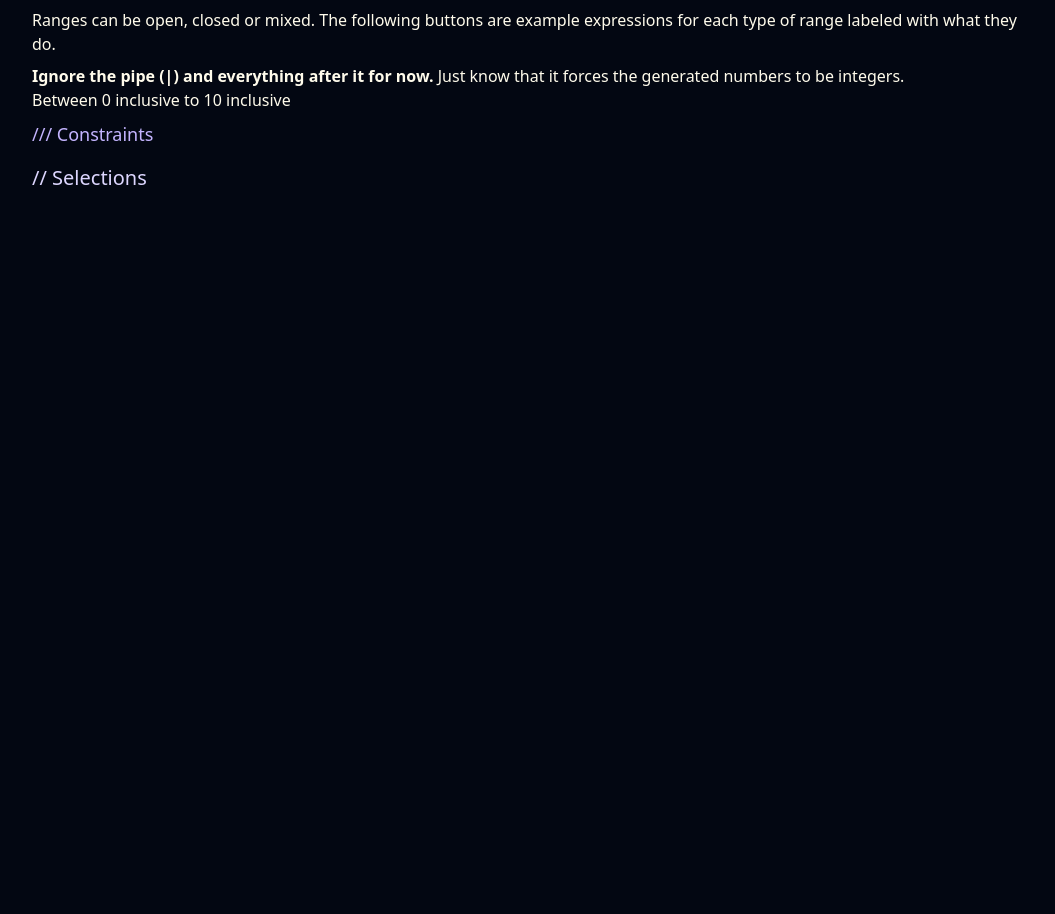
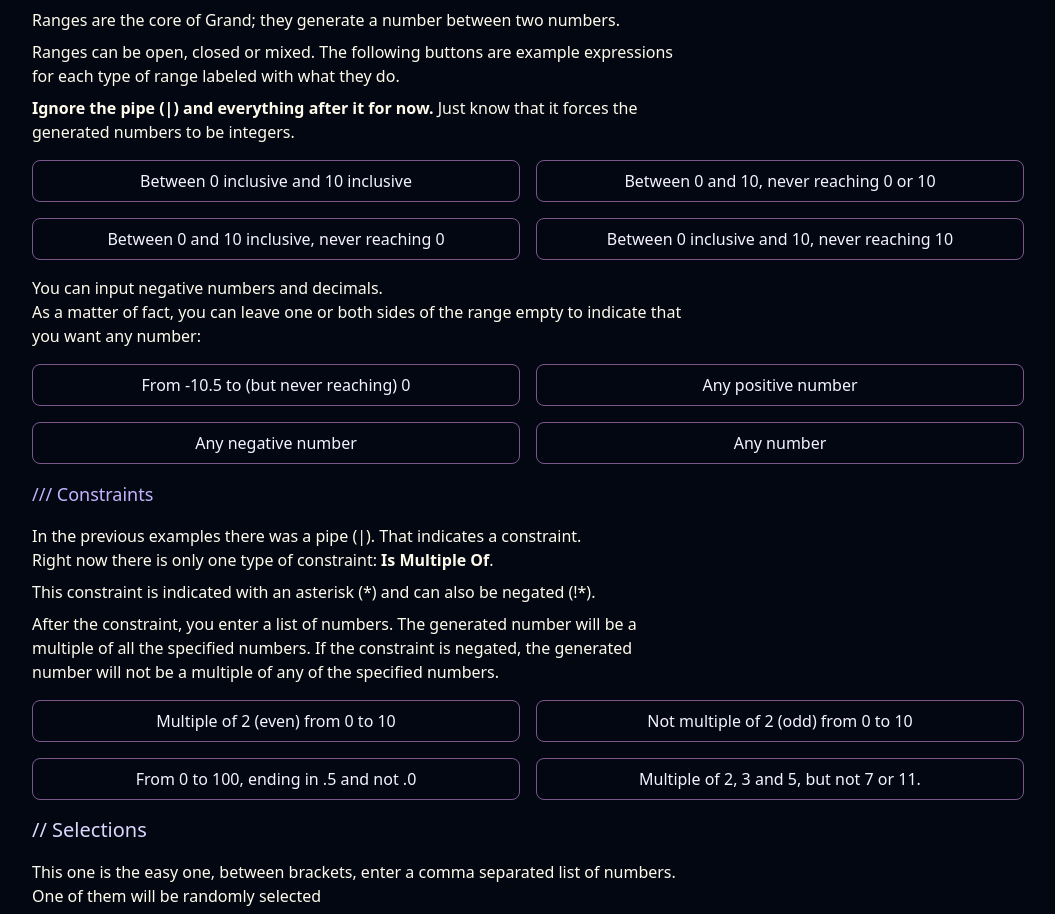
Before and after one commit to A31Nesta/black.observer, a React (Vite) app: page /libraries/grand in a window 1280 px wide. Shown: the part 560-1474 px from the top of the page, without its empty margins (112-1167 px from the left). Before the commit the page ends 800 px from the top, so only its background shows below. Built offline with nearby package versions, Linux system fonts and the light colour scheme; no server answers.

Commit message:
finish grand guide

```diff
--- a/src/App.tsx
+++ b/src/App.tsx
@@ -9,7 +9,7 @@
         <div className="bg-gradient-to-br from-gray-950 to-fuchsia-950/50 min-h-lvh">
             <BONav></BONav>
             <div className="m-auto max-w-7xl p-4 pt-5">
-                <A31Pres className="max-w-lg" />
+                <A31Pres className="max-w-lg m-auto" />
             </div>
             <main className="m-auto max-w-5xl p-4 pt-5">
 
--- /dev/null
+++ b/src/ScrollOnRoute.tsx
@@ -0,0 +1,15 @@
+import { ReactNode, useLayoutEffect } from 'react';
+import { useLocation } from 'react-router';
+
+function ScrollOnRoute({ children }: { children: ReactNode }) {
+  const location = useLocation();
+
+  useLayoutEffect(() => {
+    // Scroll to the top of the page when the route changes
+    window.scrollTo({ top: 0, left: 0, behavior: 'instant' });
+  }, [location.pathname]);
+
+  return children;
+};
+
+export default ScrollOnRoute;
--- a/src/main.tsx
+++ b/src/main.tsx
@@ -10,10 +10,12 @@
 import Reclibs from './pages/reclibs.tsx'
 import Obstruction from './pages/reclibs/obstruction.tsx'
 import GRandWebsite from './pages/libraries/grand.tsx'
+import ScrollOnRoute from './ScrollOnRoute.tsx'
 
 createRoot(document.getElementById('root')!).render(
   <BrowserRouter>
     <StrictMode>
+      <ScrollOnRoute>
         <Routes>
           <Route path='/' element={<App />} />
 
@@ -31,6 +33,7 @@
             <Route path='obstruction' element={<Obstruction />} />
           </Route>
         </Routes>
+      </ScrollOnRoute>
     </StrictMode>
   </BrowserRouter>,
 )
--- a/src/pages/libraries/grand.tsx
+++ b/src/pages/libraries/grand.tsx
@@ -21,6 +21,11 @@
                 setResultOk(false);
             })
     });
+
+    function setExpressionAndScroll(expr: string) {
+        setExpression(expr);
+        window.scrollTo({ top: 0, left: 0, behavior: "smooth" });
+    }
 
     function generate(event: FormEvent) {
         event.preventDefault();
@@ -71,10 +76,10 @@
         <>
             <BONav />
             <main className="max-w-5xl m-auto p-4 pt-5">
-                <h1 className="text-2xl md:text-3xl text-center font-marcellus mb-5">Glorified Rand</h1>
+                <h1 className="text-2xl md:text-3xl text-center font-marcellus mb-5">Glorified <span className="font-mono">rand();</span></h1>
 
                 <p className="p-4 border rounded-2xl border-blue-300 bg-violet-400/10 my-4">
-                    Constraint-based JIT-compiled regex-like language for random number generation.
+                    JIT-compiled regex-like language for constraint-based random number generation.
                 </p>
 
                 <div className="flex flex-col md:flex-row gap-4 w-full">
@@ -83,7 +88,7 @@
                         <form onSubmit={generate}>
                             <div className="flex flex-row gap-2">
                                 <input type="text" value={expression} onChange={(e)=>{setExpression(e.target.value)}} className="p-2 bg-violet-300 font-mono text-fuchsia-950 rounded-xl grow" />
-                                <button type="submit" className="p-2 bg-violet-900 rounded-xl">Run</button>
+                                <button type="submit" className="p-2 bg-violet-900 rounded-xl hover:cursor-pointer">Run</button>
                             </div>
                         </form>
                     </div>
@@ -99,28 +104,94 @@
                     </div>
                 </div>
 
-                <h2 className="text-2xl mt-8 mb-4 text-fuchsia-200">/ The Language</h2>
+                <h2 className="text-2xl mt-16 mb-4 text-fuchsia-200">/ The Language</h2>
                 <p>
                     The language is designed to be intuitive and easy to learn;
                     here is everything you need to know:
                 </p>
                 <h3 className="text-xl my-4 text-violet-200">// Ranges</h3>
-                <p className="mb-2">
+                <p className="mb-2 max-w-2/3">
                     Ranges are the core of Grand; they generate a number between two numbers.
                 </p>
-                <p className="mb-2">
+                <p className="mb-2 max-w-2/3">
                     Ranges can be open, closed or mixed. The following buttons are example
                     expressions for each type of range labeled with what they do.
                 </p>
-                <p>
+                <p className="max-w-2/3">
                     <span className="font-bold">Ignore the pipe (|) and everything
                     after it for now.</span> Just know that it forces the generated numbers to be integers.
                 </p>
-                <button onClick={() => setExpression("0..10|*1")}>
-                    Between 0 inclusive to 10 inclusive
+                {/* BUTTONS */}
+                <div className="mt-4 flex flex-col md:flex-row gap-4 flex-wrap">
+                    <button onClick={() => setExpressionAndScroll("0..10|*1")} className="p-2 border border-fuchsia-300/50 text-violet-50 basis-1/3 grow rounded-lg hover:bg-fuchsia-950/25 hover:cursor-pointer">
+                        Between 0 inclusive and 10 inclusive
+                    </button>
+                    <button onClick={() => setExpressionAndScroll("0,,10|*1")} className="p-2 border border-fuchsia-300/50 text-violet-50 basis-1/3 grow rounded-lg hover:bg-fuchsia-950/25 hover:cursor-pointer">
+                        Between 0 and 10, never reaching 0 or 10
+                    </button>
+                    <button onClick={() => setExpressionAndScroll("0,.10|*1")} className="p-2 border border-fuchsia-300/50 text-violet-50 basis-1/3 grow rounded-lg hover:bg-fuchsia-950/25 hover:cursor-pointer">
+                        Between 0 and 10 inclusive, never reaching 0
+                    </button>
+                    <button onClick={() => setExpressionAndScroll("0.,10|*1")} className="p-2 border border-fuchsia-300/50 text-violet-50 basis-1/3 grow rounded-lg hover:bg-fuchsia-950/25 hover:cursor-pointer">
+                        Between 0 inclusive and 10, never reaching 10
+                    </button>
+                </div>
+                <p className="mt-4 mb-2 max-w-2/3">
+                    You can input negative numbers and decimals.
+                    <br />
+                    As a matter of fact, you can leave one or both sides of the range empty to indicate
+                    that you want any number:
+                </p>
+                <div className="mt-4 flex flex-col md:flex-row gap-4 flex-wrap">
+                    <button onClick={() => setExpressionAndScroll("-10.5.,0|*0.5")} className="p-2 border border-fuchsia-300/50 text-violet-50 basis-1/3 grow rounded-lg hover:bg-fuchsia-950/25 hover:cursor-pointer">
+                        From -10.5 to (but never reaching) 0
+                    </button>
+                    <button onClick={() => setExpressionAndScroll("0..")} className="p-2 border border-fuchsia-300/50 text-violet-50 basis-1/3 grow rounded-lg hover:bg-fuchsia-950/25 hover:cursor-pointer">
+                        Any positive number
+                    </button>
+                    <button onClick={() => setExpressionAndScroll("..0")} className="p-2 border border-fuchsia-300/50 text-violet-50 basis-1/3 grow rounded-lg hover:bg-fuchsia-950/25 hover:cursor-pointer">
+                        Any negative number
+                    </button>
+                    <button onClick={() => setExpressionAndScroll("..")} className="p-2 border border-fuchsia-300/50 text-violet-50 basis-1/3 grow rounded-lg hover:bg-fuchsia-950/25 hover:cursor-pointer">
+                        Any number
+                    </button>
+                </div>
+                <h4 className="text-lg my-4 text-violet-300">/// Constraints</h4>
+                <p className="mb-2 max-w-2/3">
+                    In the previous examples there was a pipe (|). That indicates a constraint.
+                    <br />
+                    Right now there is only one type of constraint: <span className="font-bold">Is Multiple Of</span>.
+                </p>
+                <p className="mb-2 max-w-2/3">
+                    This constraint is indicated with an asterisk (*) and can also be negated (!*).
+                </p>
+                <p className="mb-2 max-w-2/3">
+                    After the constraint, you enter a list of numbers. The generated number will be a multiple of all
+                    the specified numbers. If the constraint is negated, the generated number will not be a multiple
+                    of any of the specified numbers.
+                </p>
+                <div className="mt-4 flex flex-col md:flex-row gap-4 flex-wrap">
+                    <button onClick={() => setExpressionAndScroll("0..10|*2")} className="p-2 border border-fuchsia-300/50 text-violet-50 basis-1/3 grow rounded-lg hover:bg-fuchsia-950/25 hover:cursor-pointer">
+                        Multiple of 2 (even) from 0 to 10
+                    </button>
+                    <button onClick={() => setExpressionAndScroll("0..10|*1|!*2")} className="p-2 border border-fuchsia-300/50 text-violet-50 basis-1/3 grow rounded-lg hover:bg-fuchsia-950/25 hover:cursor-pointer">
+                        Not multiple of 2 (odd) from 0 to 10
+                    </button>
+                    <button onClick={() => setExpressionAndScroll("0..100|*0.5|!*1")} className="p-2 border border-fuchsia-300/50 text-violet-50 basis-1/3 grow rounded-lg hover:bg-fuchsia-950/25 hover:cursor-pointer">
+                        From 0 to 100, ending in .5 and not .0
+                    </button>
+                    <button onClick={() => setExpressionAndScroll("0..10000|*2,3,5|!*7,11")} className="p-2 border border-fuchsia-300/50 text-violet-50 basis-1/3 grow rounded-lg hover:bg-fuchsia-950/25 hover:cursor-pointer">
+                        Multiple of 2, 3 and 5, but not 7 or 11.
+                    </button>
+                </div>
+                <h3 className="text-xl my-4 text-violet-200">// Selections</h3>
+                <p className="mb-2 max-w-2/3">
+                    This one is the easy one, between brackets, enter a comma separated list of numbers.
+                    One of them will be randomly selected
+                </p>
+                <button onClick={() => setExpressionAndScroll("[1,2,3,5,7,11]")} className="p-2 mb-16 border border-fuchsia-300/50 text-violet-50 w-full rounded-lg hover:bg-fuchsia-950/25 hover:cursor-pointer">
+                    Select from primes from 1 to 11
                 </button>
-                <h4 className="text-lg my-2 text-violet-300">/// Constraints</h4>
-                <h3 className="text-xl my-4 text-violet-200">// Selections</h3>
             </main>
         </>
     );
--- a/src/pages/libraries/negen2.tsx
+++ b/src/pages/libraries/negen2.tsx
@@ -13,7 +13,7 @@
                     <h2 className="font-marcellus text-2xl md:text-3xl">Black Observer Engine</h2>
                 </div>
 
-                <p className="md:mr-auto md:w-1/2 p-4 border border-gray-300/50 rounded-2xl">
+                <p className="md:m-auto md:w-1/2 p-4 border border-gray-300/50 rounded-2xl">
                     This engine was created because of the spaghetti monster I created with Nesta Engine
                     and ended up in the same way.
                     <br />
```
Lines whose indentation alone changed are shown as unchanged.
